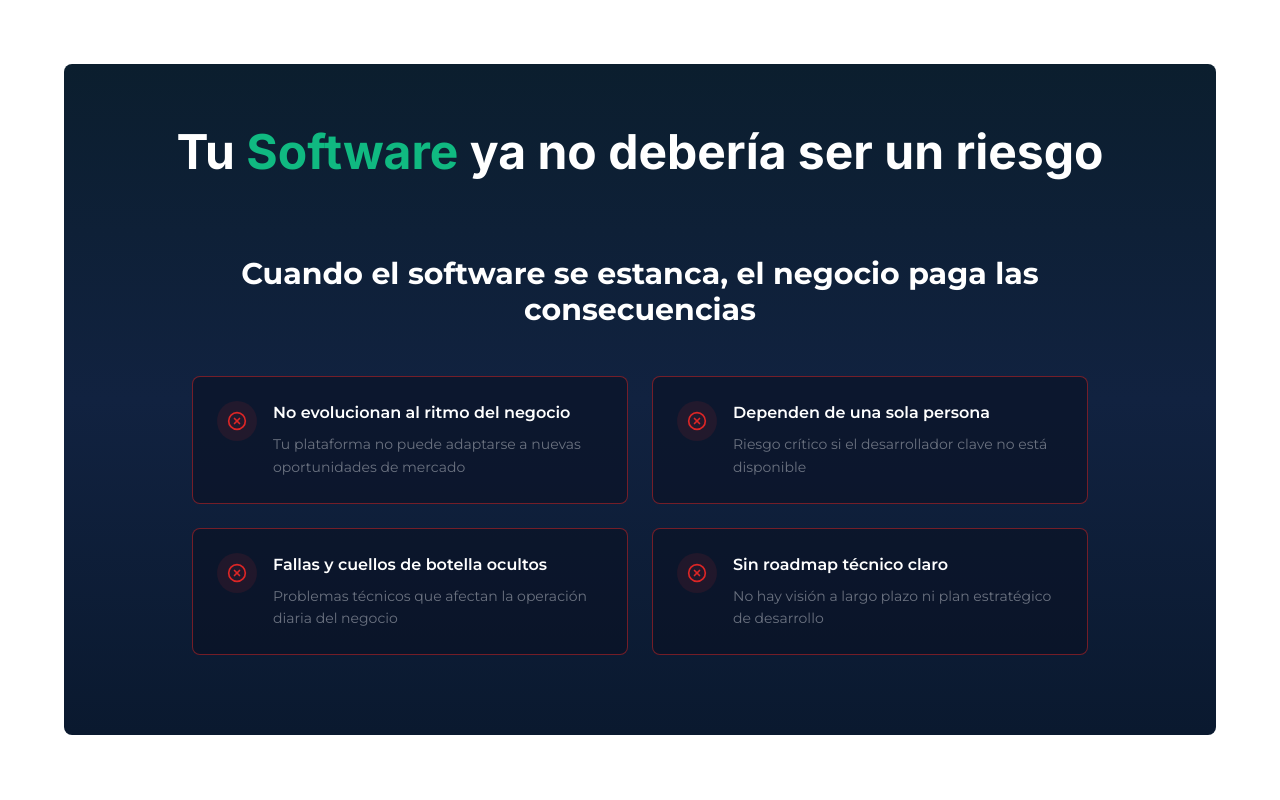
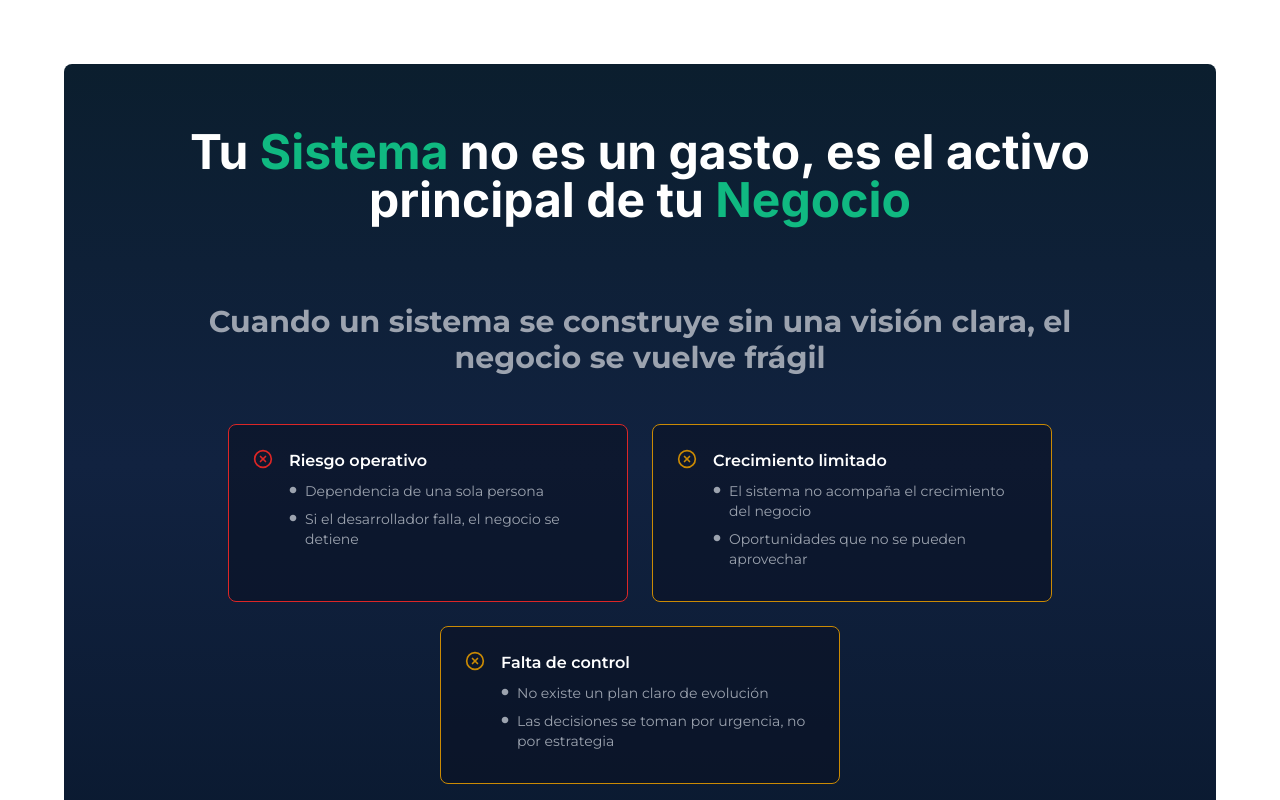
Before and after one commit to edymg/kedevsgl, a Next.js app: page / in a window 1280 px wide. Shown: the part 800-1600 px from the top of the page. Built offline with nearby package versions, Linux system fonts and the light colour scheme.

Commit message:
refactor(OurServices, RiskSection): update text for clarity and enhance risk descriptions

```diff
--- a/src/app/(public)/landing/components/OurServices.tsx
+++ b/src/app/(public)/landing/components/OurServices.tsx
@@ -15,8 +15,8 @@ const OurServices = () => {
         transition={{ duration: 0.8, ease: "easeOut" }}
         viewport={{ once: true }}
       >
-        Tu <span className="text-[#10B981]">Software</span> ya no debería ser un
-        riesgo
+        Tu <span className="text-[#10B981]">Sistema</span> no es un gasto, es el
+        activo principal de tu <span className="text-[#10B981]">Negocio</span>
       </motion.h2>
       <div className="flex flex-col gap-4 sm:gap-8">
         <RiskSection />
--- a/src/app/(public)/landing/components/RiskSection.tsx
+++ b/src/app/(public)/landing/components/RiskSection.tsx
@@ -1,27 +1,28 @@
 "use client";
 
+import { Circle } from "@mui/icons-material";
 import { XCircle } from "./../../../../../node_modules/lucide-react";
 import { motion } from "framer-motion";
+import { cn } from "@/lib/utils";
 
 const risks = [
   {
-    title: "No evolucionan al ritmo del negocio",
-    description:
-      "Tu plataforma no puede adaptarse a nuevas oportunidades de mercado",
+    title: "Riesgo operativo",
+    description: "Dependencia de una sola persona",
+    description2: "Si el desarrollador falla, el negocio se detiene",
+    color: "red",
   },
   {
-    title: "Dependen de una sola persona",
-    description: "Riesgo crítico si el desarrollador clave no está disponible",
+    title: "Crecimiento limitado",
+    description: "El sistema no acompaña el crecimiento del negocio",
+    description2: "Oportunidades que no se pueden aprovechar",
+    color: "warnig",
   },
   {
-    title: "Fallas y cuellos de botella ocultos",
-    description:
-      "Problemas técnicos que afectan la operación diaria del negocio",
-  },
-  {
-    title: "Sin roadmap técnico claro",
-    description:
-      "No hay visión a largo plazo ni plan estratégico de desarrollo",
+    title: "Falta de control",
+    description: "No existe un plan claro de evolución",
+    description2: "Las decisiones se toman por urgencia, no por estrategia",
+    color: "warnig",
   },
 ];
 
@@ -31,31 +32,64 @@ export function RiskSection() {
       <div className="container mx-auto px-4 py-16 md:py-20 font-montserrat">
         <div className="max-w-4xl mx-auto">
           <motion.h2
-            className="text-2xl md:text-3xl font-bold text-center text-white mb-4 sm:mb-12"
+            className="text-xl md:text-3xl font-bold text-center text-gray-400 mb-6 sm:mb-12"
             initial={{ opacity: 0, y: 50 }}
             whileInView={{ opacity: 1, y: 0 }}
             transition={{ duration: 0.8, ease: "easeOut" }}
             viewport={{ once: true }}
           >
-            Cuando el software se estanca, el negocio paga las consecuencias
+            Cuando un sistema se construye sin una visión clara, el negocio se
+            vuelve frágil
           </motion.h2>
 
-          <div className="grid md:grid-cols-2 gap-6">
+          <div className="flex flex-wrap gap-6 justify-center">
             {risks.map((risk, index) => (
               <div
                 key={index}
-                className="flex gap-4 p-6 rounded-lg bg-blue-found/60 border border-red-600/50"
+                className={cn(
+                  "flex gap-4 p-6 rounded-lg w-[400px] bg-blue-found/60 border border-red-600/50",
+                  risk.color === "red" ? "border-red-600" : "border-yellow-600"
+                )}
               >
-                <div className="flex-shrink-0 w-10 h-10 rounded-full bg-red-600/10 flex items-center justify-center">
-                  <XCircle className="w-5 h-5 text-red-600" />
+                <div
+                  className={
+                    (cn(
+                      "flex-shrink-0 w-10 h-10 rounded-full bg-red-600/10 flex items-center justify-center"
+                    ),
+                    risk.color === "red"
+                      ? "border-red-600"
+                      : "border-yellow-600")
+                  }
+                >
+                  <XCircle
+                    className={cn(
+                      "w-5 h-5",
+                      risk.color === "red" ? "text-red-600" : "text-yellow-600"
+                    )}
+                  />
                 </div>
                 <div>
                   <h3 className="font-semibold mb-2 text-white">
                     {risk.title}
                   </h3>
-                  <p className="text-sm text-gray-500 leading-relaxed">
-                    {risk.description}
-                  </p>
+                  <div className="flex gap-2">
+                    <Circle
+                      sx={{ width: "8px", height: "8px", marginTop: "5px" }}
+                      className="flex-shrink-0 text-gray-400"
+                    />
+                    <p className="text-sm text-gray-400 mb-2">
+                      {risk.description}
+                    </p>
+                  </div>
+                  <div className="flex gap-2">
+                    <Circle
+                      sx={{ width: "8px", height: "8px", marginTop: "5px" }}
+                      className="flex-shrink-0 text-gray-400"
+                    />
+                    <p className="text-sm text-gray-400 mb-2">
+                      {risk.description2}
+                    </p>
+                  </div>
                 </div>
               </div>
             ))}
```
